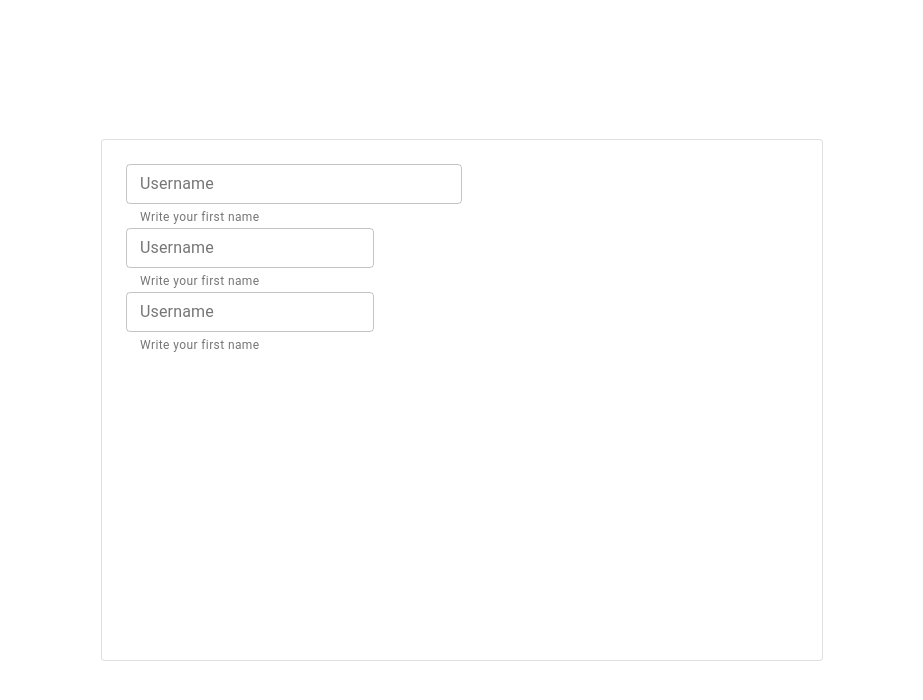
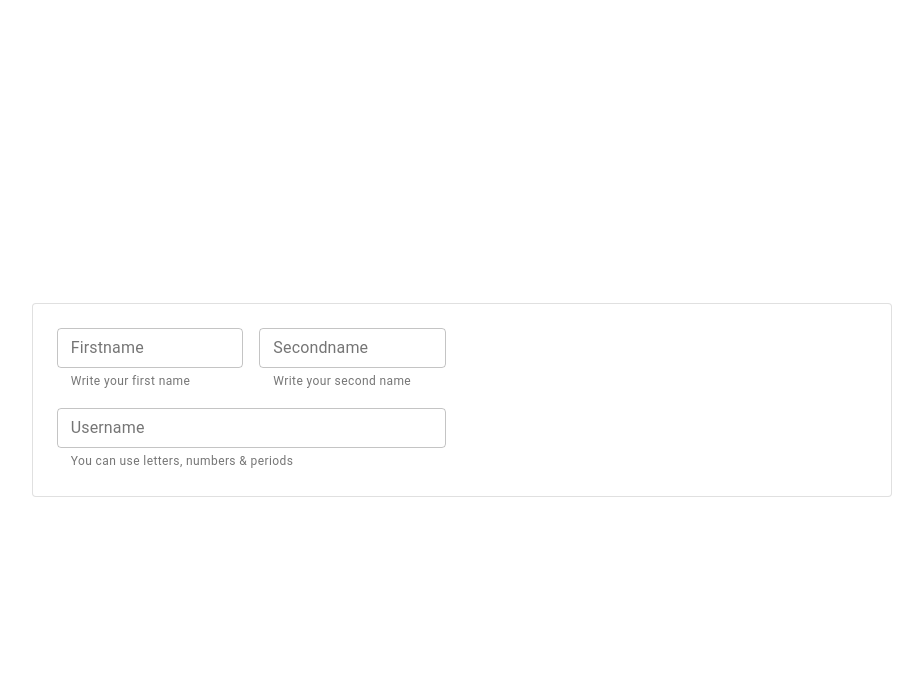
Before and after one commit to AmrAhmedA/Gmail-Registration-UI, a React (Create React App) app: page / in a window 1280 px wide. Shown: the top 700 px of the page, without its empty margins (178-1101 px from the left). Built offline with nearby package versions, Linux system fonts and the light colour scheme.

Commit message:
Add firstname + secondname + username

```diff
--- a/src/App.js
+++ b/src/App.js
@@ -11,8 +11,8 @@ const useStyles = makeStyles((theme) => ({
     "& > *": {
       // margin: theme.spacing(5),
       padding: theme.spacing(3),
-      width: theme.spacing(90),
-      height: theme.spacing(65),
+      // width: theme.spacing(90),
+      // height: theme.spacing(65),
     },
   },
 }));
@@ -25,7 +25,9 @@ function App() {
     direction="column"
     alignItems="center"
     justify="center"
-    style={{ minHeight: '100vh' }}>
+    style={{ minHeight: '100vh' }
+      // spacing={5}
+    }>
 
     <Paper variant="outlined" elevation={2} className={classes.root}>
       <RegisterForm />
--- a/src/components/input.jsx
+++ b/src/components/input.jsx
@@ -1,5 +1,5 @@
 import React from "react";
-import TextField from "@material-ui/core/TextField";
+import { TextField } from "@material-ui/core";
 
 const Input = (props) => {
   const { label, name, value, id, helperText, placeholder, onChange } = props;
--- a/src/components/registerForm.jsx
+++ b/src/components/registerForm.jsx
@@ -25,30 +25,35 @@ const RegisterForm = () => {
   return (
     // <Paper className={classes.root}>
     <form className={classes.root} noValidate autoComplete="off">
-      <Grid container>
-        <Grid item xs={6}>
+      <Grid container spacing={2}>
+        <Grid item xs={3} sm={3}>
+          <FormControl fullWidth>
+            <Input
+              id="firstname"
+              name="firstname"
+              label="Firstname"
+              helperText="Write your first name"
+            />
+          </FormControl>
+        </Grid>
+        <Grid item xs={3} sm={3}>
+          <FormControl fullWidth>
+            <Input
+              id="secondname"
+              name="secondname"
+              label="Secondname"
+              helperText="Write your second name"
+            />
+          </FormControl>
+        </Grid>
+        <Grid item xs={6} sm={6}></Grid>
+        <Grid item xs={6} sm={6}>
           <FormControl fullWidth>
             <Input
               id="username"
               name="username"
               label="Username"
-              helperText="Write your first name"
-            />
-          </FormControl>
-          <FormControl>
-            <Input
-              id="username"
-              name="username"
-              label="Username"
-              helperText="Write your first name"
-            />
-          </FormControl>
-          <FormControl>
-            <Input
-              id="username"
-              name="username"
-              label="Username"
-              helperText="Write your first name"
+              helperText="You can use letters, numbers &amp; periods"
             />
           </FormControl>
         </Grid>
```
